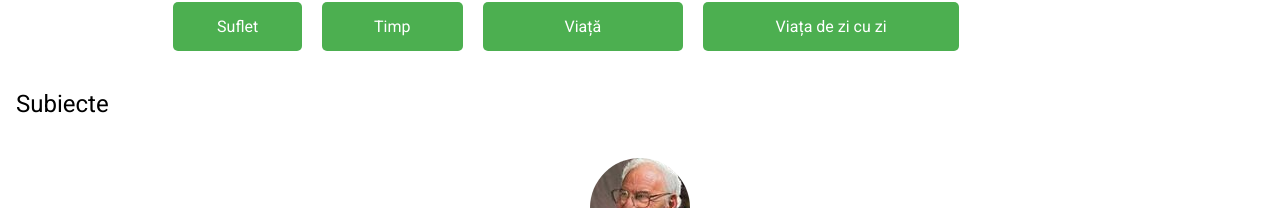
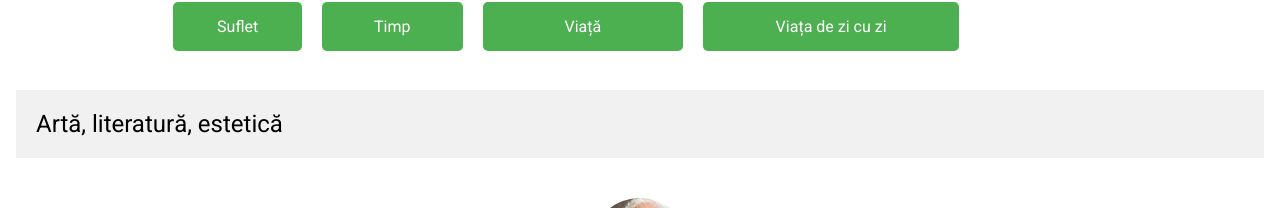
Before and after one commit to CatalinIonescu0922/banaterra, an Angular app: page / in a window 1280 px wide. Shown: the part 250-458 px from the top of the page. Built offline with nearby package versions, Linux system fonts and the light colour scheme.

Commit message:
server.js pentru datele din bd

```diff
--- a/package.json
+++ b/package.json
@@ -21,7 +21,8 @@
     "@angular/platform-server": "^17.3.0",
     "@angular/router": "^17.3.0",
     "@angular/ssr": "^17.3.6",
-    "express": "^4.18.2",
+    "express": "^4.19.2",
+    "mysql2": "^3.9.7",
     "rxjs": "~7.8.0",
     "tslib": "^2.3.0",
     "zone.js": "~0.14.3"
--- a/src/app/topics/topics.component.css
+++ b/src/app/topics/topics.component.css
@@ -2,6 +2,14 @@
     width: 100%;
     height: auto;
 }
+
+#myHeader {
+    background-color: #f1f1f1;  /* Light gray background */
+    padding: 20px;
+    display: flex;  /* Arrange elements horizontally */
+    justify-content: space-between;  /* Distribute content with space in-between */
+    align-items: center;  /* Align content vertically in the center */
+  }
 
 .button-container {
     display: flex;
--- a/src/app/topics/topics.component.html
+++ b/src/app/topics/topics.component.html
@@ -50,7 +50,7 @@
 		  <br>
 
 		  <div class="topics-container">
-			<h2>Subiecte</h2>
+			<h2 id="myHeader">Artă, literatură, estetică </h2> <!-- Aici am modificat din "Subiecte"-->
 			<div class="topic" *ngFor="let quote of quotes">
 			  <app-quote
 				image="{{ quote.image }}"
```
Also changed, not shown: src/app/server.js (added, +28 -0 lines), 1 other file (tests, documents, lock files or other folders).
